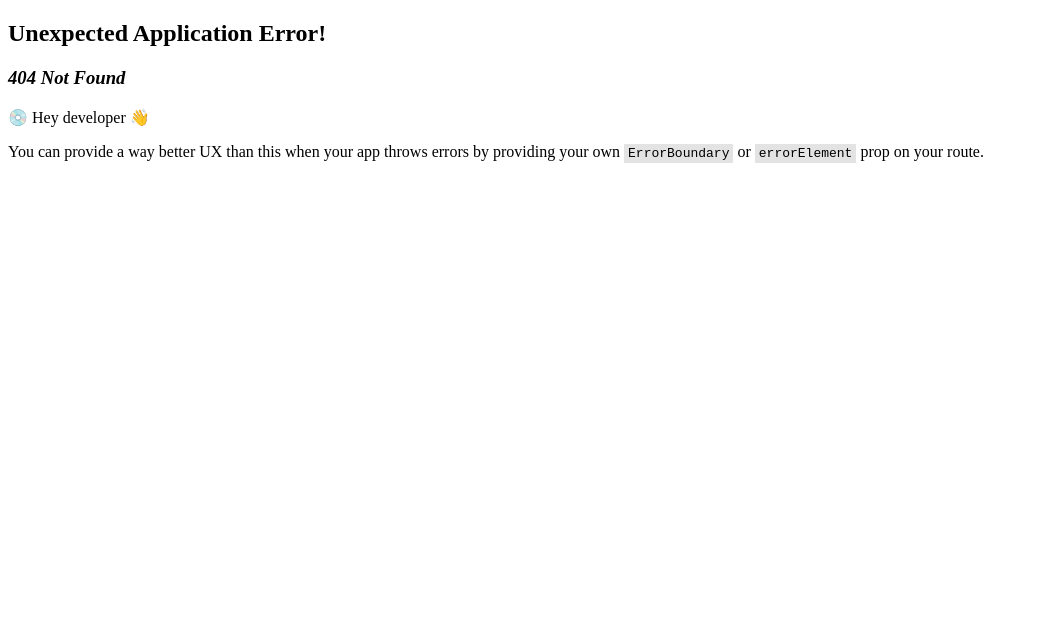
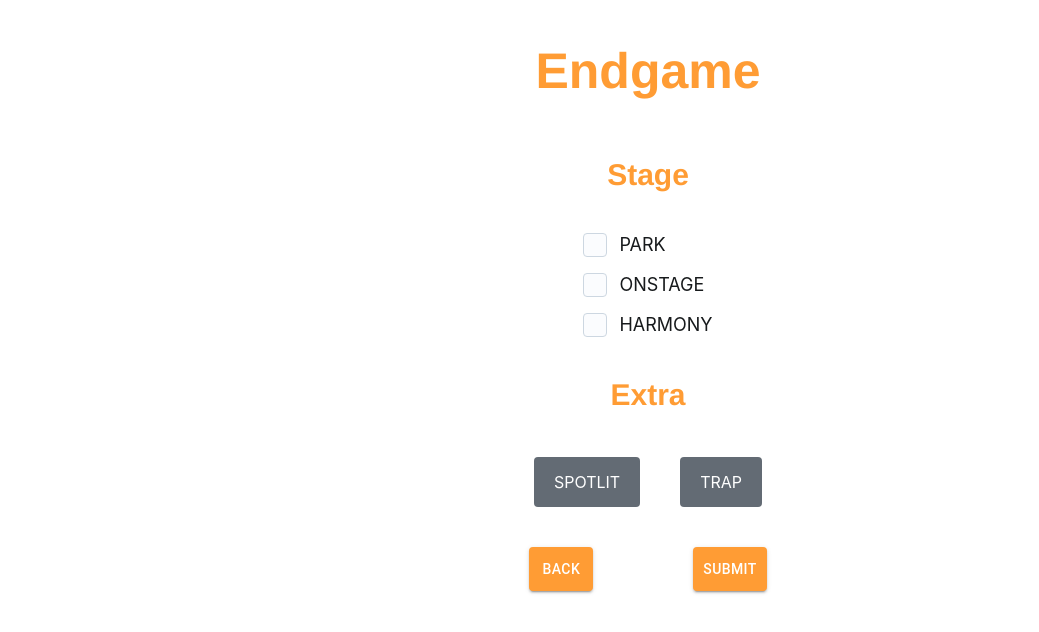
Before and after one commit to Mika4239/kassandra2024, a React (Vite) app in the folder frontend/: page /endgame in a window 1280 px wide. Before the commit this address had no page. Shown: the top 632 px of the page, without its empty margins (0-1039 px from the left). Built offline with nearby package versions, Linux system fonts and the light colour scheme.

Commit message:
feat(createBasicApp): added endgame page

```diff
--- a/frontend/package.json
+++ b/frontend/package.json
@@ -13,6 +13,7 @@
     "@emotion/react": "^11.11.3",
     "@emotion/styled": "^11.11.0",
     "@mui/icons-material": "^5.15.4",
+    "@mui/joy": "^5.0.0-beta.27",
     "@mui/material": "^5.15.4",
     "react": "^18.2.0",
     "react-dom": "^18.2.0",
--- a/frontend/src/router/router.ts
+++ b/frontend/src/router/router.ts
@@ -3,6 +3,7 @@ import Home from "../views/home/home";
 import SelectMatch from "../views/selectMatch/selectMatch";
 import Autonomous from "../views/autonomous/autonomous";
 import Teleop from "../views/teleop/teleop";
+import Endgame from "../views/endgame/endgame";
 
 const router = createBrowserRouter([
     {
@@ -20,6 +21,10 @@ const router = createBrowserRouter([
     {
         path: '/teleop',
         Component: Teleop
+    },
+    {
+        path: '/endgame',
+        Component: Endgame
     }
 ]);
 
--- /dev/null
+++ b/frontend/src/views/endgame/endgame.tsx
@@ -0,0 +1,40 @@
+import List from "@mui/material/List/List";
+import useStyles from "./endgameStyles";
+import ListItem from "@mui/material/ListItem/ListItem";
+import Checkbox from "@mui/joy/Checkbox/Checkbox";
+import NavigationButtons from "../../components/navigationButtons/navigationButtons";
+
+const PREV_PATH = "teleop";
+const NEXT_PATH = "select";
+
+const ENDGAME_TITLE = "Endgame";
+const STAGE_TITLE = "Stage";
+const EXTRA_TITLE = 'Extra';
+
+const STAGE_OPTIONS = ["PARK", "ONSTAGE", "HARMONY"];
+const EXTRA_OPTIONS = ['SPOTLIT', 'TRAP'];
+
+const Endgame: React.FC = () => {
+  const { classes } = useStyles();
+
+  return (
+    <div className={classes.endgamePage}>
+      <h1 className={classes.mainTitle}>{ENDGAME_TITLE}</h1>
+      <h2 className={classes.subTitle}>{STAGE_TITLE}</h2>
+      <List>
+        {STAGE_OPTIONS.map((option) => (
+          <ListItem>
+            <Checkbox label={option} size="lg" />
+          </ListItem>
+        ))}
+      </List>
+      <h2 className={classes.subTitle}>{EXTRA_TITLE}</h2>
+      <div>
+        {EXTRA_OPTIONS.map((option) => <Checkbox className={classes.extra} disableIcon variant="solid" label={option} />)}
+      </div>
+      <NavigationButtons prevPath={PREV_PATH} nextPath={NEXT_PATH} />
+    </div>
+  );
+};
+
+export default Endgame;
--- /dev/null
+++ b/frontend/src/views/endgame/endgameStyles.tsx
@@ -0,0 +1,26 @@
+import { makeStyles } from "tss-react/mui";
+
+const useStyles = makeStyles()({
+    endgamePage: {
+        display: 'flex',
+        flexDirection: 'column',
+        width: '100vw',
+        justifyContent: 'center',
+        alignItems: 'center',
+        fontFamily: 'Helvetica'
+    },
+    mainTitle: {
+        fontSize: '50px',
+        color: '#ff9c34'
+    },
+    subTitle: {
+        fontSize: '30px',
+        color: '#ff9c34'
+    },
+    extra: {
+        margin: '20px',
+        padding: '15px 20px'
+    }
+});
+
+export default useStyles;
```
Also changed, not shown: 1 other file (tests, documents, lock files or other folders).
